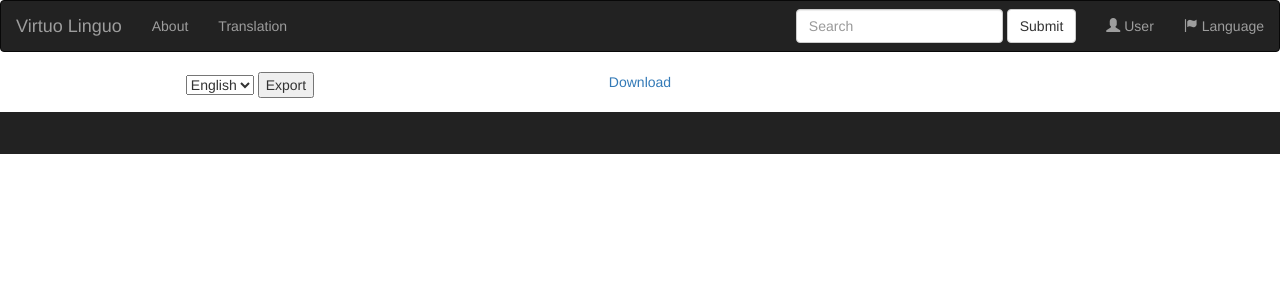
After one commit to G2B-Equipe1/Projet-PHP, a PHP site: page /translator.php?lang=fr in a window 1280 px wide. The commit adds this page. Shown: the top 300 px of the page. Run offline with PHP 8.4, Linux system fonts and the light colour scheme; the visitor is signed in with stand-in values (Sample User, id 1); some libraries are stand-ins or nearby versions.

Commit message:
ajout de translator.php  pour exporter des traductions en fichier .po

```diff
--- a/data-processing.php
+++ b/data-processing.php
@@ -2,6 +2,7 @@
 require 'base.php';
 session_start();
 $action = $_POST['action'];
+
 if($action == 'a_sign_in')
 {
     if(!mysqli_num_rows(mysqli_query($dbLink, 'SELECT email FROM user WHERE email = \''. $_POST['mail']. '\''))
@@ -136,7 +137,7 @@ else if($action == 'a_delete_account')
         header('Location: user_space.php');
     }
 }
-else if(preg_match('/^Passer /',$action))
+else if(preg_match('/^Passer /',$action) || preg_match('/^Change to /',$action))
 {
     $pieces = explode(' ', $action);
     $cat = array_pop($pieces);
--- /dev/null
+++ b/translator.php
@@ -0,0 +1,37 @@
+<?php
+include 'util.php';
+session_start();
+if($_SESSION['categorie'] != 'translator' && $_SESSION['categorie'] != 'admin') {
+    header('Location: user_space.php');
+    exit();
+}
+start_page();
+nav_bar();
+?>
+
+<div class="container text-center">
+    <div class="row">
+        <div class="col-sm-4">
+            <form action="translator-processing.php" method="post">
+                <select name="language">
+                    <option value="english"><?php echo _('English');?></option>
+                    <option value="french"><?php echo _('French');?></option>
+                </select>
+                <input type="hidden" name="action" value="export">
+                <input type="submit" value=<?php echo _('Export traduction');?>/>
+            </form>
+        </div>
+        <div class="col-sm-4">
+            <a href="<?php echo isset($_SESSION['tradfilename']) ? $_SESSION['tradfilename'] : "#"?>"
+               style="display:<?php echo isset($_SESSION['tradfilename']) ? '' : 'none'; unset($_SESSION['tradfilename'])?>;"
+               download>
+                <?php echo _('Download')?>
+            </a>
+        </div>
+    </div>
+</div>
+
+<?php
+footer();
+end_page();
+?>
--- a/user_space.php
+++ b/user_space.php
@@ -78,7 +78,7 @@
             <form action="data-processing.php" method="post">
                 <input type="submit" name="action" value="<?php echo _('Change to standard') ?>">
                 <input type="submit" name="action" value="<?php echo _('Change to premium') ?>">
-                <input type="submit" name="action" value="<?php echo _('Change to traductor') ?>">
+                <input type="submit" name="action" value="<?php echo _('Change to translator') ?>">
                 <input type="submit" name="action" value="<?php echo _('Change to administrator') ?>">
             </form>
 
--- a/util.php
+++ b/util.php
@@ -47,6 +47,9 @@ function nav_bar() {
             <ul class="nav navbar-nav">
                 <li><a href="<?php echo 'about.php?lang=' . $_GET['lang'] ?>"><?php echo _('About')?></a></li>
                 <li><a href="<?php echo 'translation.php?lang=' . $_GET['lang'] ?>"><?php echo _('Translation')?></a></li>
+                <li><a href="<?php echo 'translator.php?lang=' . $_GET['lang'] ?>"
+                        style="display:<?php if($_SESSION['categorie'] == "translator" || $_SESSION['categorie'] == "administrator") echo ''; else echo 'none';?>">
+                    <?php echo _('Translator')?></a></li>
             </ul>
             <ul class="nav navbar-nav navbar-right">
                 <form class="navbar-form navbar-left" action="/action_page.php">
```
Also changed, not shown: translator-processing.php (added, +29 -0 lines).
